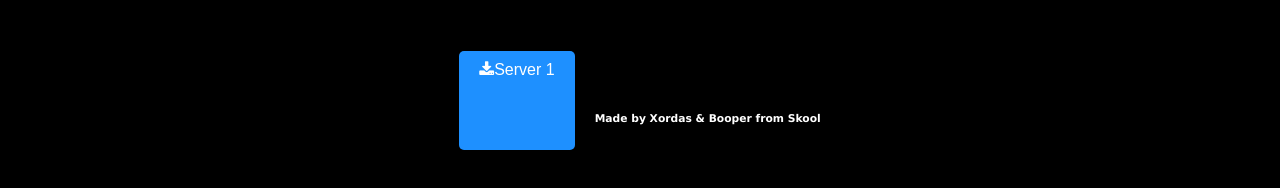
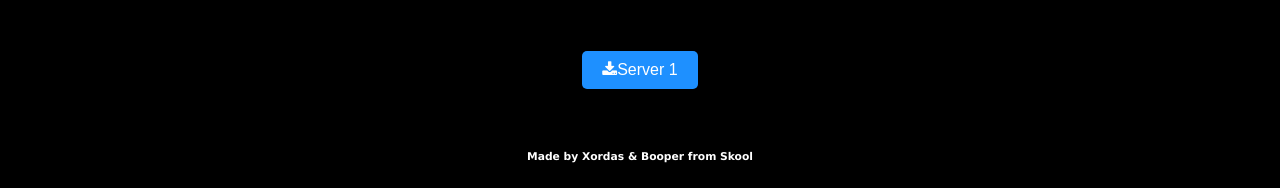
Before and after one commit to CodingHTML-Yusef/vpn-page-new, a plain HTML site: page index.html in a window 1280 px wide. Shown: the part 898-1086 px from the top of the page. Before the commit the page ends 1056 px from the top, so only its background shows below. Drawn offline with Linux system fonts and the light colour scheme.

Commit message:
Update index.html

```diff
--- a/index.html
+++ b/index.html
@@ -62,8 +62,10 @@ src="https://rr2---sn-p5qddn7z.c.drive.google.com/videoplayback?expire=169372888
 <br>
 <!-- VPN ONC link -->
   <div class="server-links">
-    <a href="skoolVPN.onc"><i class="fa fa-download"></i>Server 1</a>
-<div>
+    <a href="skoolVPN.onc"><i class="fa fa-download"></i>Server 1</a> </div>
+
+
+
 <br>
 <br>
 <h6>Made by  Xordas & Booper from Skool</h6>
```
